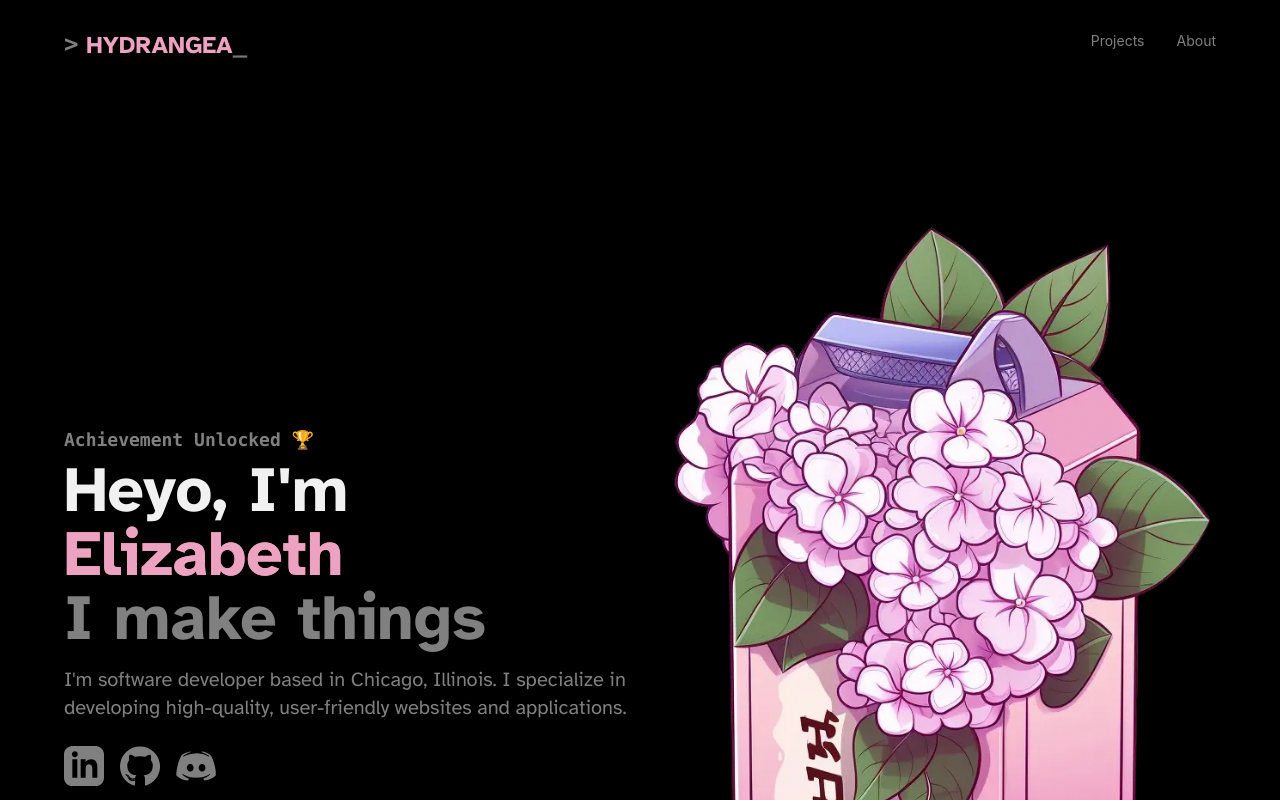
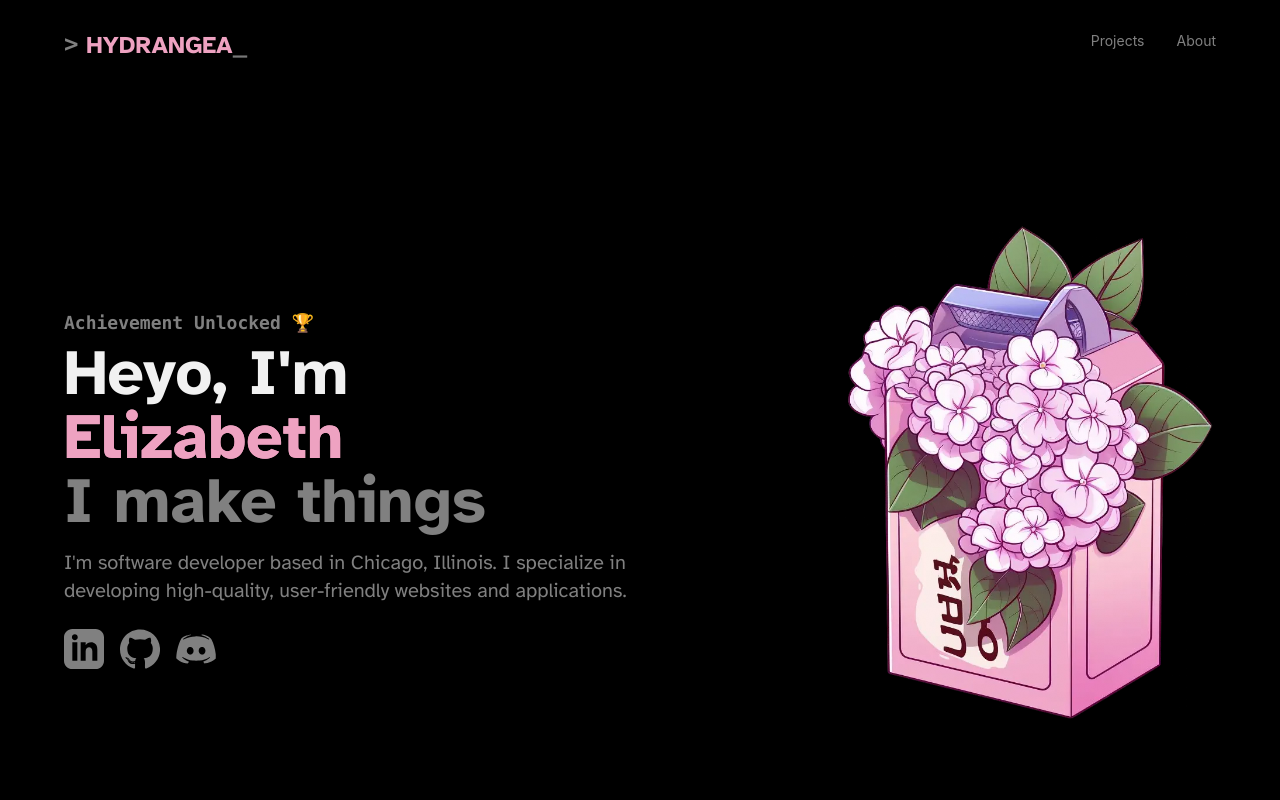
Before and after one commit to hydrangea-sh/hydrangea.sh, a React (Vite) app: page / in a window 1280 px wide. Shown: the top 800 px of the page. Built offline with nearby package versions, Linux system fonts and the light colour scheme.

Commit message:
udpating

```diff
--- a/src/views/Landing/Top/Top.scss
+++ b/src/views/Landing/Top/Top.scss
@@ -119,11 +119,11 @@ div.Top {
           margin-bottom: 2rem;
         }
 
-        width: 550px;
+        width: 65%;
 
 
         @include sm {
-          width: 280px;
+          width: 45%;
 
         }
       }
```
